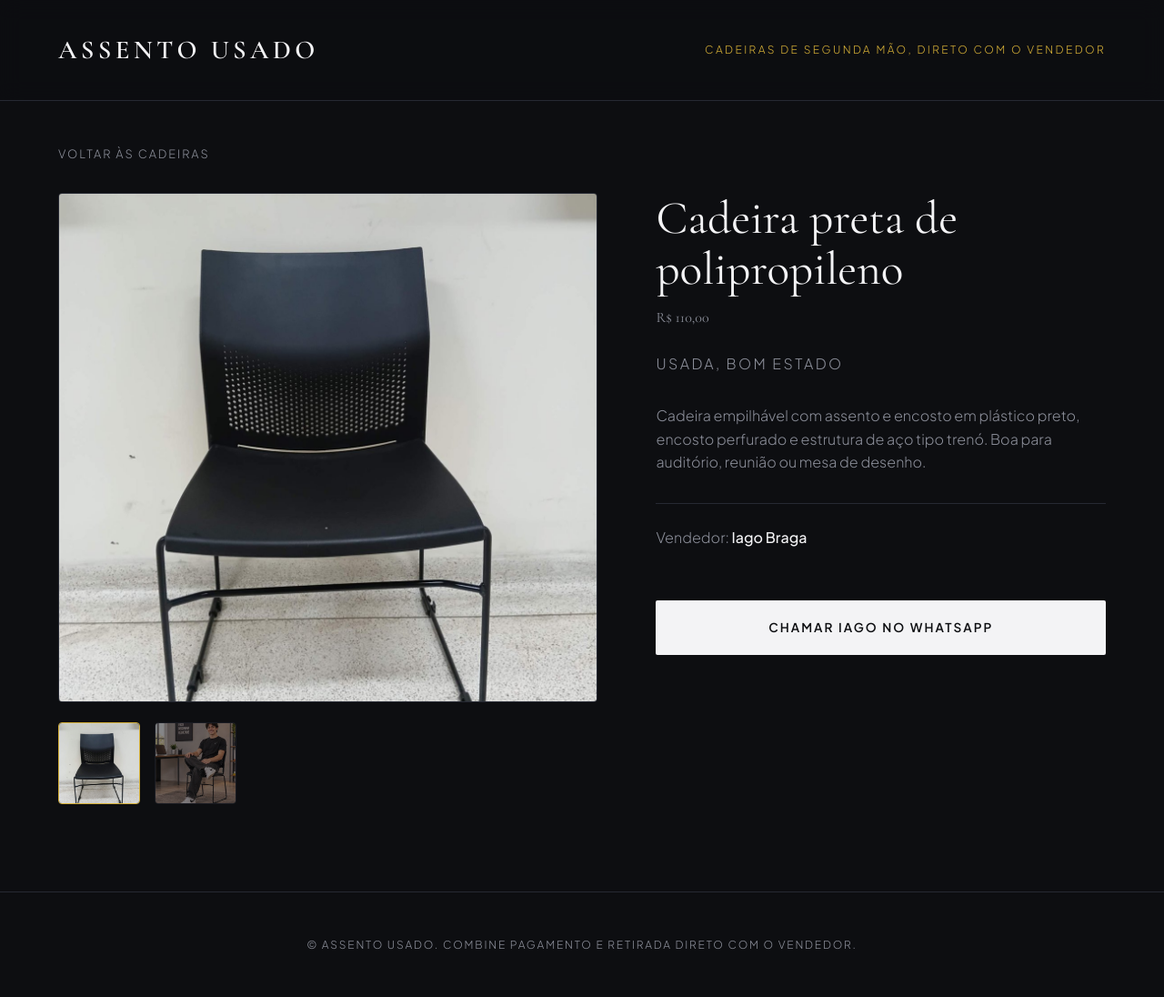
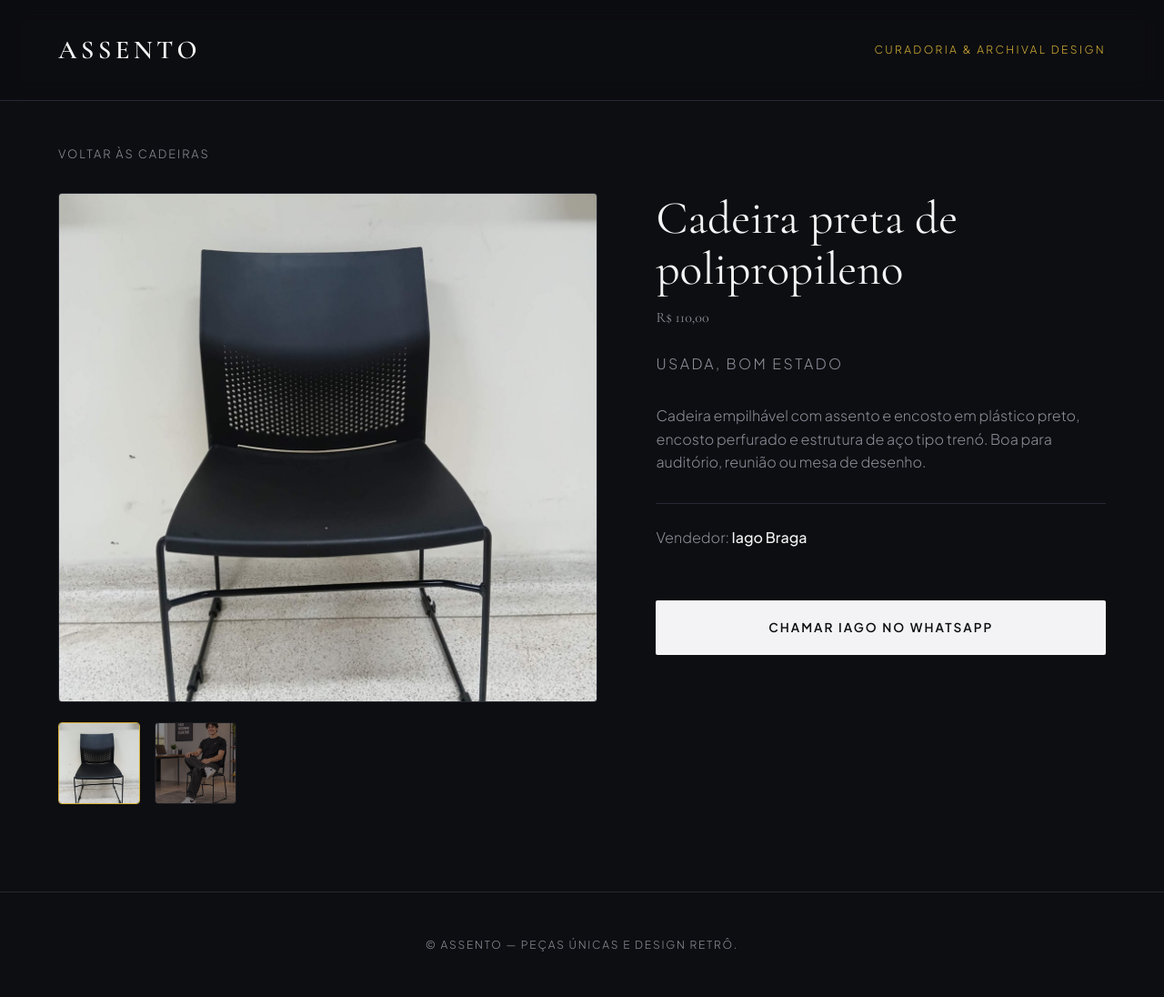
Before and after one commit to rogertarefasifsp-ops/cadeiras, a Flask app: page /cadeira/plastica-preta-perfurada in a window 1280 px wide. Shown: the whole page at 91% size. Run offline with Flask 3, Linux system fonts and the light colour scheme.

Commit message:
Update base.html

```diff
--- a/templates/base.html
+++ b/templates/base.html
@@ -3,16 +3,15 @@
 <head>
 <meta charset="utf-8">
 <meta name="viewport" content="width=device-width, initial-scale=1">
-<title>{% block title %}Assento Usado{% endblock %}</title>
-<link rel="preconnect" href="https://fonts.googleapis.com">
-<link rel="preconnect" href="https://fonts.gstatic.com" crossorigin>
-<link href="https://fonts.googleapis.com/css2?family=Bricolage+Grotesque:wght@500;800&family=Figtree:wght@400;600&display=swap" rel="stylesheet">
+<title>{% block title %}Assento Usado — Curadoria de Design{% endblock %}</title>
 <link rel="stylesheet" href="{{ url_for('static', filename='style.css') }}">
 </head>
 <body>
-<header class="top"><a href="{{ url_for('index') }}" class="logo">Assento Usado</a>
-<span>Cadeiras de segunda mão, direto com o vendedor</span></header>
+<header class="top">
+  <a href="{{ url_for('index') }}" class="logo">Assento</a>
+  <span>Curadoria & Archival Design</span>
+</header>
 <main>{% block content %}{% endblock %}</main>
-<footer>© Assento Usado. Combine pagamento e retirada direto com o vendedor.</footer>
+<footer>© Assento — Peças Únicas e Design Retrô.</footer>
 </body>
 </html>
```
